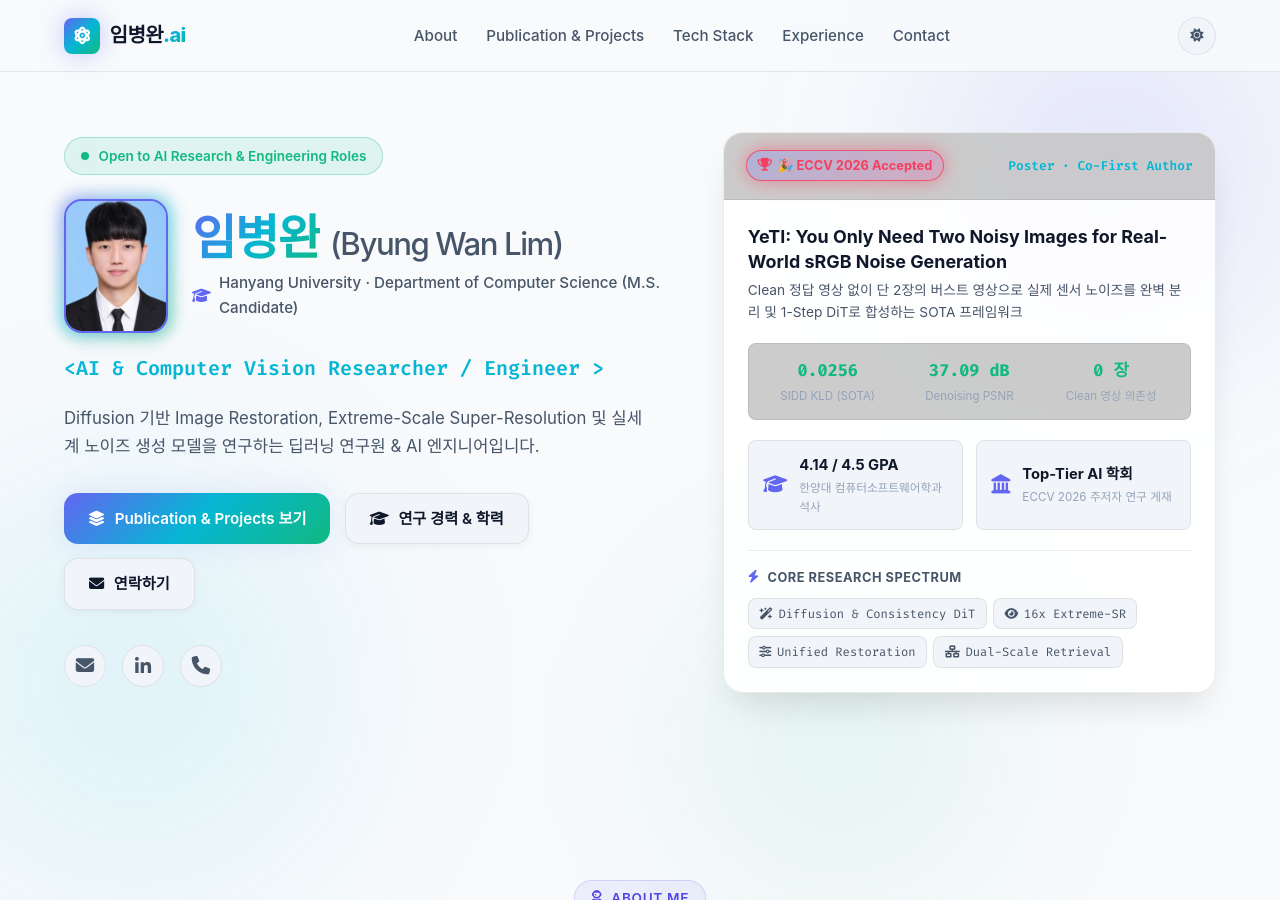
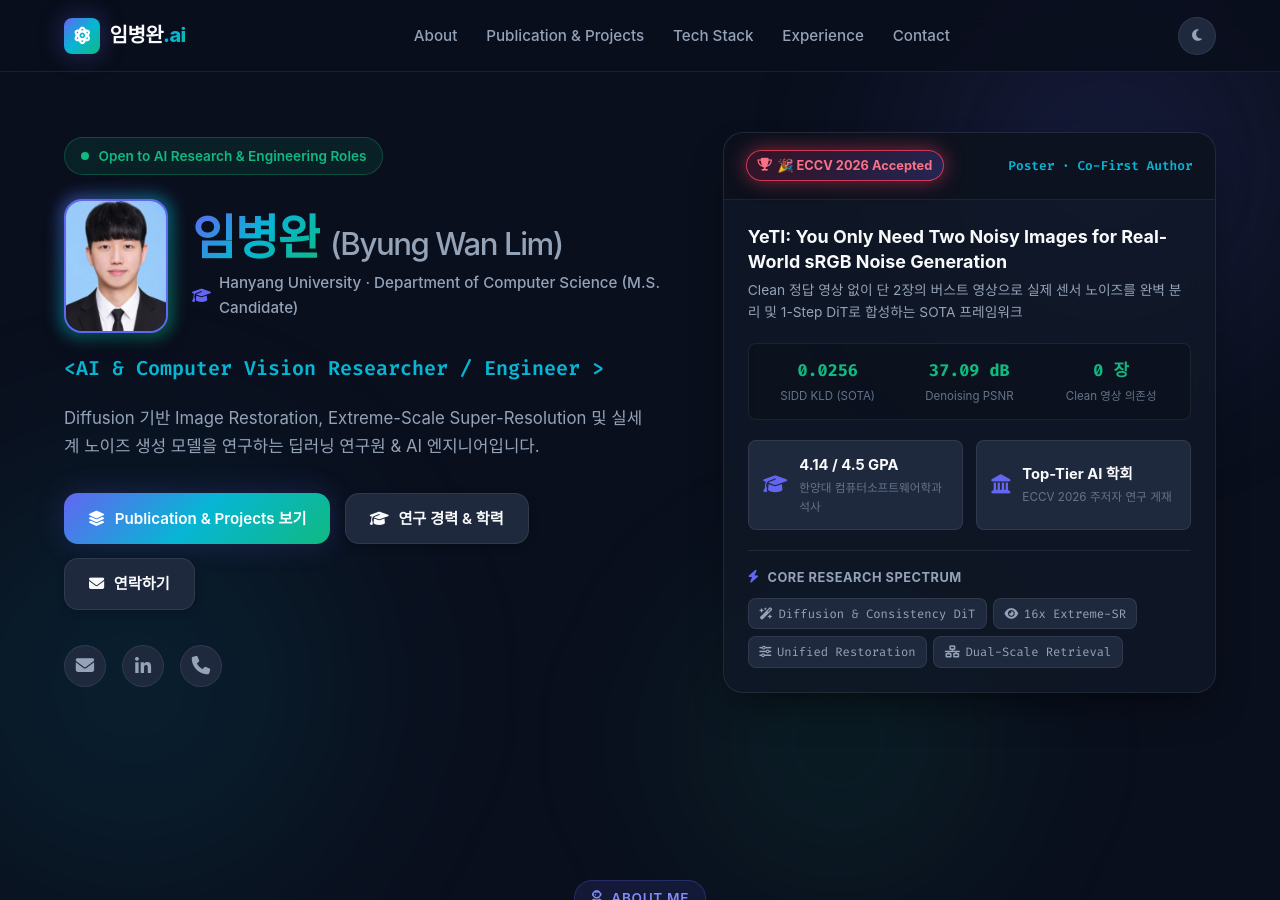
Before and after one commit to ByungWanLim/ByungWanLim.github.io, a Jekyll site: the page built from index.html, in a window 1280 px wide and 900 px high. Built offline with Jekyll 4.4.1, drawn with Linux system fonts in a browser that asks for light colours; some web fonts are replaced.

Commit message:
feat: add default site layout and core portfolio functionality via main JavaScript modules

```diff
--- a/_layouts/default.html
+++ b/_layouts/default.html
@@ -31,6 +31,18 @@
 
   <!-- Main Stylesheet -->
   <link rel="stylesheet" href="{{ '/assets/css/main.css' | relative_url }}">
+
+  <!-- Theme init script to ensure Dark Mode default -->
+  <script>
+    (function() {
+      var saved = localStorage.getItem('portfolio-theme');
+      if (saved === 'light') {
+        document.documentElement.setAttribute('data-theme', 'light');
+      } else {
+        document.documentElement.setAttribute('data-theme', 'dark');
+      }
+    })();
+  </script>
 </head>
 <body>
   <!-- Ambient background glow elements -->
--- a/assets/js/main.js
+++ b/assets/js/main.js
@@ -19,11 +19,10 @@ function initThemeToggle() {
   const themeToggleBtn = document.getElementById('theme-toggle-btn');
   const themeIcon = document.getElementById('theme-icon');
 
-  // Check saved preference or system preference
+  // Default to dark theme unless user explicitly chose light
   const savedTheme = localStorage.getItem('portfolio-theme');
-  const prefersDark = window.matchMedia('(prefers-color-scheme: dark)').matches;
 
-  if (savedTheme === 'light' || (!savedTheme && !prefersDark)) {
+  if (savedTheme === 'light') {
     setTheme('light');
   } else {
     setTheme('dark');
```
